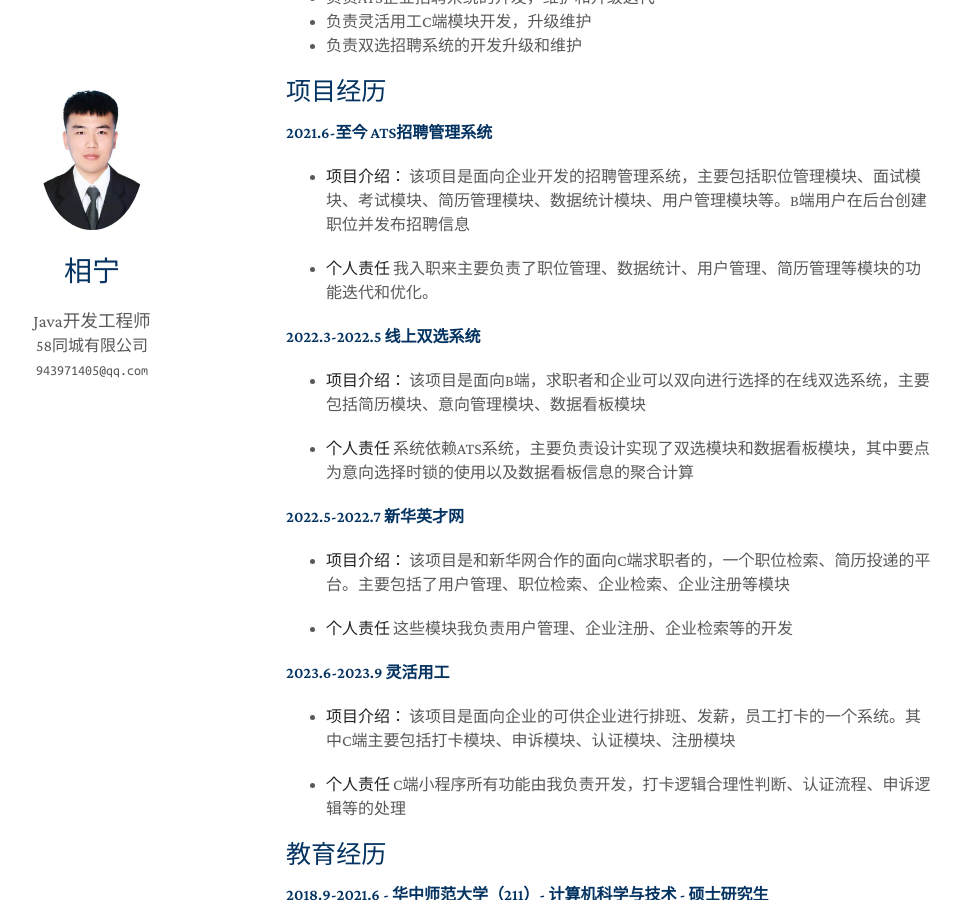
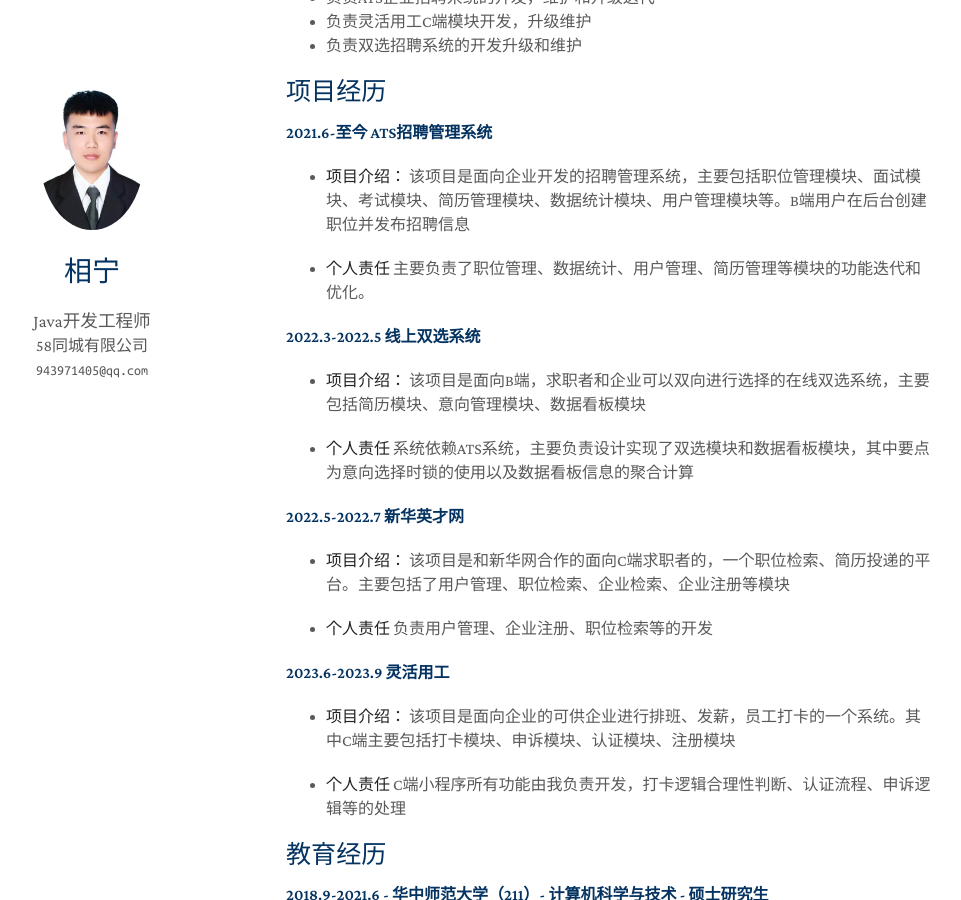
Before and after one commit to xiangningOvo/xiangningOvo.github.io, a Jekyll site: the page built from index.md, in a window 1280 px wide and 900 px high, scrolled down 460 px. Shown: the whole window, without its empty margins (184-1145 px from the left). Built offline with Jekyll 4.4.1, drawn with Linux system fonts in a browser that asks for light colours; nearby versions of some CDN libraries; a style sheet for code colours, icons or effects is not loaded; our own code applies the rules of GitHub Pages for plain Markdown files.

Commit message:
补充调整

```diff
--- a/index.md
+++ b/index.md
@@ -28,7 +28,7 @@ layout: homepage
 
 - **项目介绍：** 该项目是面向企业开发的招聘管理系统，主要包括职位管理模块、面试模块、考试模块、简历管理模块、数据统计模块、用户管理模块等。B端用户在后台创建职位并发布招聘信息
 
-- **个人责任** 我入职来主要负责了职位管理、数据统计、用户管理、简历管理等模块的功能迭代和优化。
+- **个人责任** 主要负责了职位管理、数据统计、用户管理、简历管理等模块的功能迭代和优化。
 
 #### 2022.3-2022.5 线上双选系统
 
@@ -40,7 +40,7 @@ layout: homepage
 
 - **项目介绍：** 该项目是和新华网合作的面向C端求职者的，一个职位检索、简历投递的平台。主要包括了用户管理、职位检索、企业检索、企业注册等模块
 
-- **个人责任** 这些模块我负责用户管理、企业注册、企业检索等的开发
+- **个人责任** 负责用户管理、企业注册、职位检索等的开发
 
 #### 2023.6-2023.9 灵活用工
 
```
